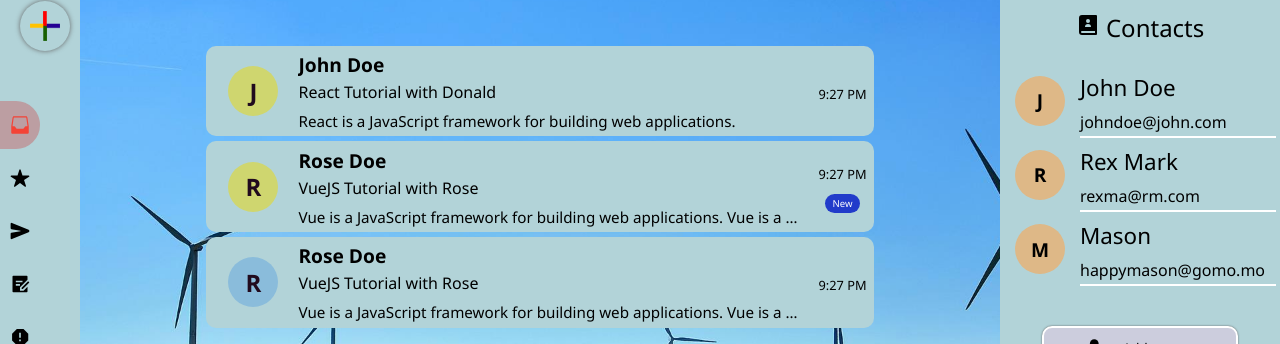
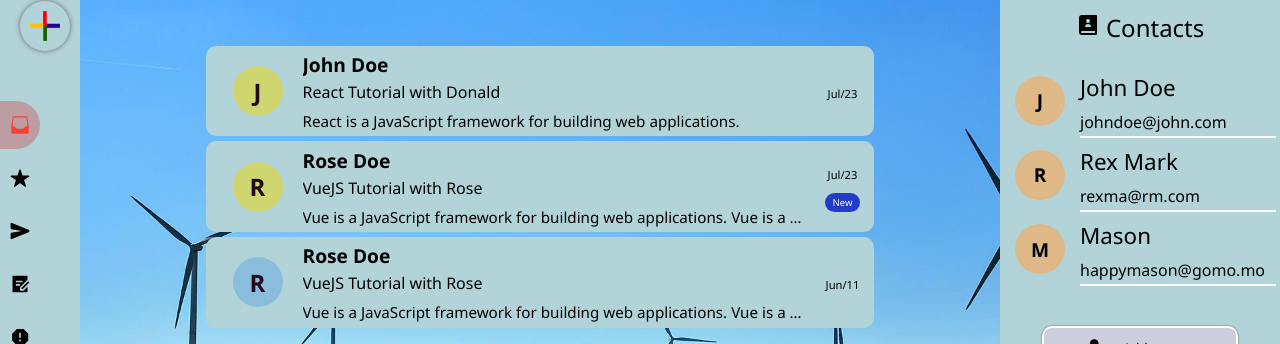
Before and after one commit to Xyzeebit/compass-mail-app, a React (Create React App) app in the folder client/: page /mail/inbox in a window 1280 px wide. Shown: the part 135-479 px from the top of the page. Built offline with nearby package versions, Linux system fonts and the light colour scheme.

Commit message:
adding compose component

```diff
--- a/client/src/App.js
+++ b/client/src/App.js
@@ -12,6 +12,7 @@ import Starred from './pages/Starred';
 import Drafts from './pages/Drafts';
 import Trash from './pages/Trash';
 import Spam from './pages/Spam';
+import ComposePage from './pages/Compose';
 
 //////////////////////////////
 
@@ -47,6 +48,8 @@ function App() {
         <Route path="/mail/trash" element={<Trash />} />
 
         <Route path="/mail/spam" element={<Spam />} />
+
+        <Route path="/mail/compose" element={<ComposePage />} />
       </Routes>
     </Router>
   );
--- /dev/null
+++ b/client/src/components/Compose.jsx
@@ -0,0 +1,36 @@
+import { useState } from 'react';
+import { IoMdExpand } from 'react-icons/io';
+
+import '../styles/compose.css';
+
+export default function Compose({ from, contact, dispatch }) {
+    const [body, setBody] = useState('');
+    const [subject, setSubject] = useState('');
+    const [to, setTo] = useState('');
+
+    const handleTos = ({ target }) => {
+        setTo(target.value);
+    }
+
+    const handleBody = ({ target }) => {
+        setBody(target.value);
+    }
+    return (
+        <section className='compose-message'>
+            <div className="compose-title-bar">
+                <IoMdExpand />
+            </div>
+            <div>
+                <input type="text" value={from} randomly />
+                <input type="email" value={to} onChange={handleTos} placeholder="recipient" />
+            </div>
+            <div className='compose-body'>
+                <textarea value={body} onChange={handleBody} />
+            </div>
+            <div>
+                <button>Send</button>
+                <button>Save</button>
+            </div>
+        </section>
+    )
+}
--- a/client/src/components/Message.jsx
+++ b/client/src/components/Message.jsx
@@ -29,13 +29,15 @@ const Badge = ({ label }) => {
 const Time = ({ time }) => {
   const now = new Date();
   const ago = new Date(time);
-    let value = "";
-  now.setDate(now.getDate() + 1);
-  if (now > ago) {
+  let value = "";
+  now.setDate((new Date().getDate() + 1));
+  const ndate = new Date(ago.getTime());
+  ndate.setDate(ndate.getDate() + 1);
+
+  if (now.getTime() < ago.getTime()) {
     value = ago.toLocaleString('en-US', { hour: 'numeric', minute: 'numeric', hour12: true });
   } else {
-    const [_, mth, day] = ago.toDateString().split(" ");
-    value = `${mth}/${day}`;
+    value = ago.toLocaleString('en-US', { month: 'short', day: 'numeric' }).replace(' ', '/');
   }
   return <p className="time">{value}</p>;
 };
--- a/client/src/components/SideBar.jsx
+++ b/client/src/components/SideBar.jsx
@@ -1,5 +1,5 @@
 import { useState } from "react";
-import { NavLink } from 'react-router-dom';
+import { NavLink, useNavigate } from 'react-router-dom';
 import style from "../styles/sidebar.css";
 import compose_image from "../compose-icon.png";
 import { GoInbox } from "react-icons/go";
@@ -10,12 +10,12 @@ import { IoSend, IoStar } from "react-icons/io5";
 import { RiDraftFill, RiSpam2Fill } from "react-icons/ri";
 
 export default function SideBar({ sidebar, dispatch }) {
-  // const [compose, setCompose] = useState(false);
+  const navigate = useNavigate();
 
   const { open } = sidebar;
 
   const handleCompose = () => {
-    // setCompose(!compose);
+    navigate('/mail/compose');
   };
 
   const closeSidebar = () => {
--- a/client/src/data.js
+++ b/client/src/data.js
@@ -13,7 +13,8 @@ const data = [
     id: 2,
     type: "inbox",
     subject: "VueJS Tutorial with Rose",
-    body: "Vue is a JavaScript framework for building web applications. Vue is a JavaScript framework for building web applications.",
+    body:
+      "Vue is a JavaScript framework for building web applications. Vue is a JavaScript framework for building web applications.",
     from: "example@packmail.com",
     to: "anotherexample@packmail",
     sender: "Rose Doe",
@@ -24,11 +25,12 @@ const data = [
     id: 3,
     type: "inbox",
     subject: "VueJS Tutorial with Rose",
-    body: "Vue is a JavaScript framework for building web applications. Vue is a JavaScript framework for building web applications.",
+    body:
+      "Vue is a JavaScript framework for building web applications. Vue is a JavaScript framework for building web applications.",
     from: "example@packmail.com",
     to: "anotherexample@packmail",
     sender: "Rose Doe",
-    time: Date.now(),
+    time: 1560211200000,
   },
 ];
 
--- /dev/null
+++ b/client/src/pages/Compose.jsx
@@ -0,0 +1,22 @@
+import { useEffect, useReducer } from "react";
+
+import combineReducers, { initState } from "../reducer/reducer";
+import Layout from "../components/Layout";
+import Compose from "../components/Compose";
+
+
+export default function ComposePage() {
+  const [state, dispatch] = useReducer(combineReducers, initState);
+
+  const { sidebar, contacts, user } = state;
+  useEffect(() => {
+    dispatch({ type: "TOGGLE_SIDEBAR" });
+    dispatch({ type: "FETCH_CONTACTS" });
+  }, []);
+
+  return (
+    <Layout sidebar={sidebar} contacts={contacts} dispatch={dispatch}>
+          <Compose from={ user.name }  dispatch={dispatch} />
+    </Layout>
+  );
+}
--- a/client/src/pages/Inbox.jsx
+++ b/client/src/pages/Inbox.jsx
@@ -4,8 +4,6 @@ import List from '../components/List';
 
 import combineReducers, { initState } from "../reducer/reducer";
 import Layout from '../components/Layout';
-
-import { data } from '../data';
 
 export default function Inbox() {
     const [state, dispatch] = useReducer(combineReducers, initState);
--- a/client/src/reducer/reducer.js
+++ b/client/src/reducer/reducer.js
@@ -1,6 +1,11 @@
 import { data, users } from '../data';
 
 export const initState = {
+    user: {
+        id: 'ayuUIB780xui0',
+        name: 'Peters',
+        email: 'Peters@pt.com'
+    },
     sidebar: {
     open: true,
     },
--- a/client/src/styles/list.css
+++ b/client/src/styles/list.css
@@ -142,10 +142,12 @@ article.mail-head:hover {
     align-items: center;
     justify-content: center;
     margin-left: 20px;
+    width: 40px;
 }
 .time {
     font-weight: 500;
-    font-size: 0.8rem;
+    font-size: 0.7rem;
+    display: block;
 }
 .badge {
     background-color: rgb(33, 59, 202);
```
Also changed, not shown: client/src/styles/compose.css (added).
